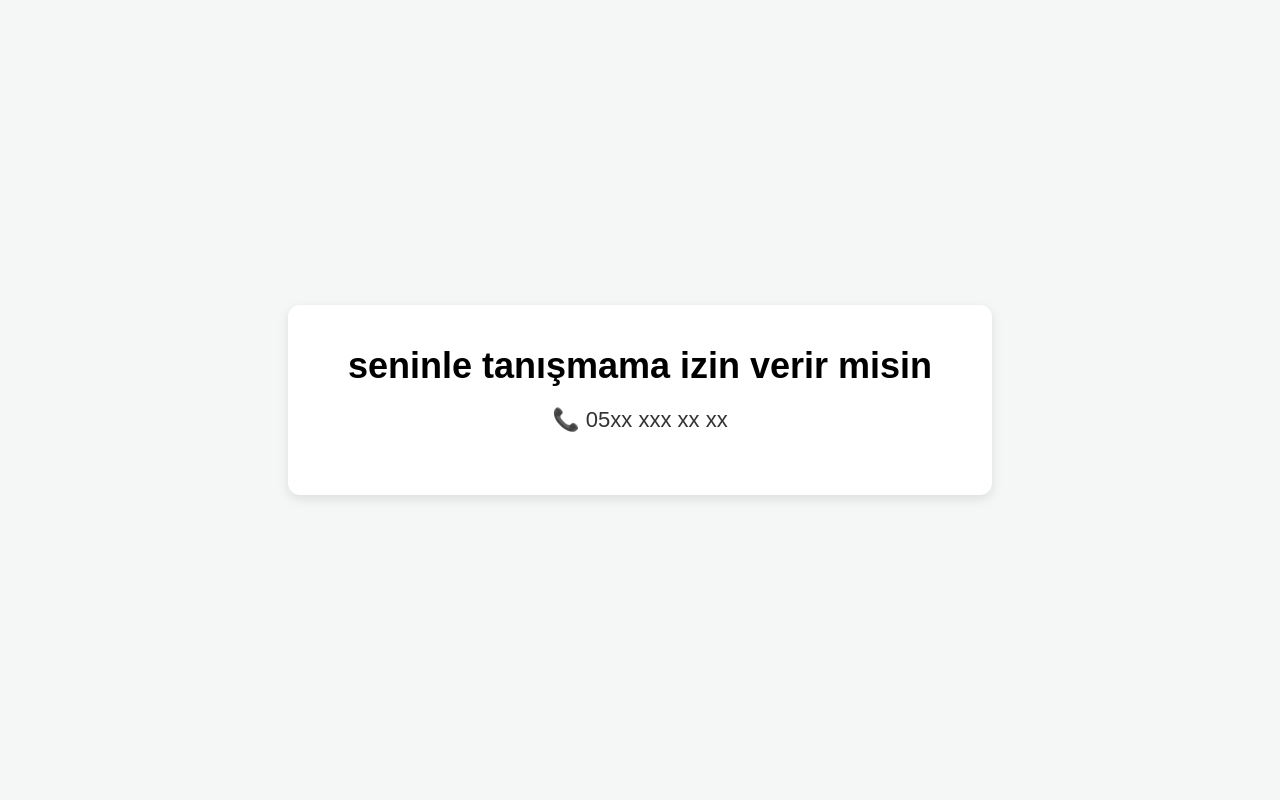
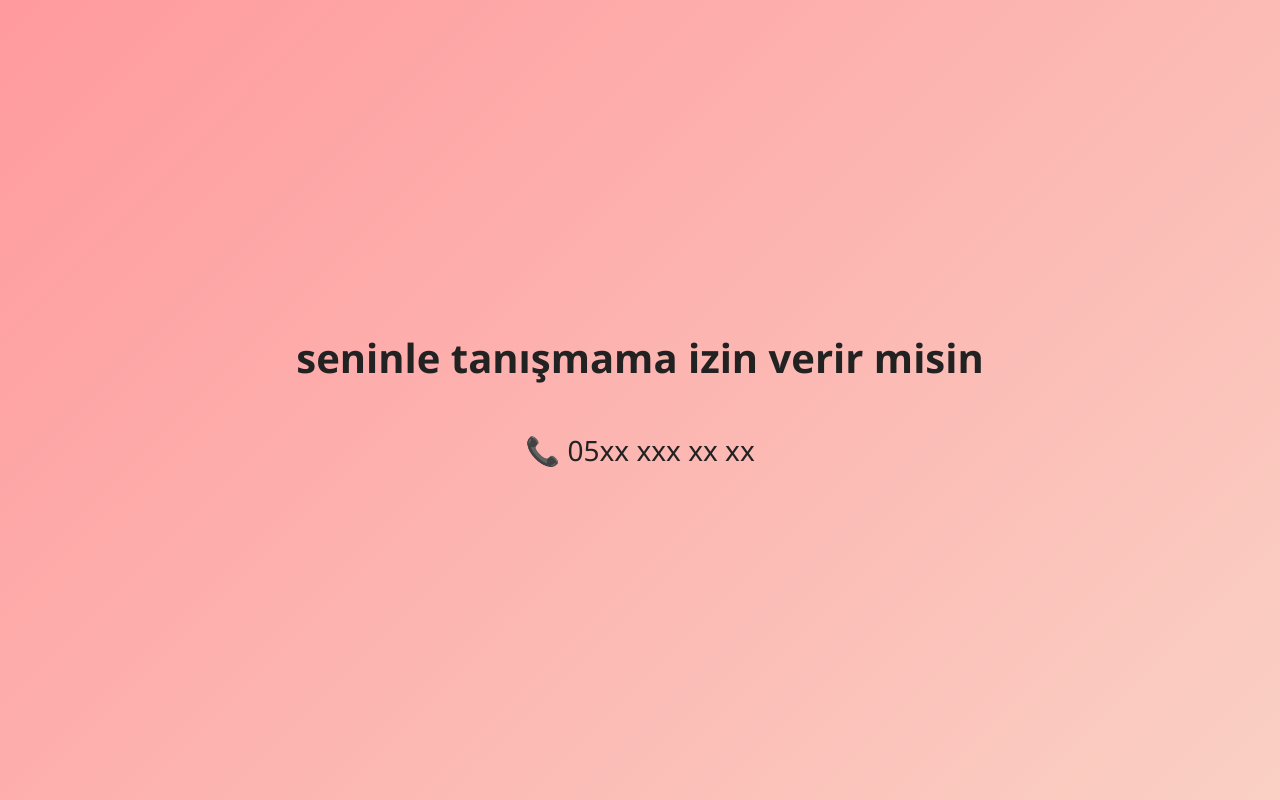
Before and after one commit to isilcicekdal/qrCode, a plain HTML site: page index.html in a window 1280 px wide. Drawn offline with Linux system fonts and the light colour scheme.

Commit message:
Update index.html

```diff
--- a/index.html
+++ b/index.html
@@ -6,35 +6,28 @@
   <style>
     body {
       display: flex;
+      flex-direction: column;
       justify-content: center;
       align-items: center;
       height: 100vh;
       margin: 0;
-      font-family: Arial, sans-serif;
-      background-color: #f4f7f6;
+      font-family: "Segoe UI", sans-serif;
+      background: linear-gradient(135deg, #ff9a9e, #fad0c4);
+      color: #222;
     }
-    .card {
-      background: #fff;
-      padding: 40px 60px;
-      border-radius: 12px;
-      box-shadow: 0 4px 12px rgba(0,0,0,0.1);
+    h1 {
+      font-size: 40px;
+      font-weight: bold;
       text-align: center;
     }
-    h1 {
-      font-size: 36px;
-      margin: 0;
-    }
     p {
-      font-size: 22px;
+      font-size: 28px;
       margin-top: 20px;
-      color: #333;
     }
   </style>
 </head>
 <body>
-  <div class="card">
-    <h1>seninle tanışmama izin verir misin</h1>
-    <p>📞 05xx xxx xx xx</p>
-  </div>
+  <h1>seninle tanışmama izin verir misin</h1>
+  <p>📞 05xx xxx xx xx</p>
 </body>
 </html>
```
